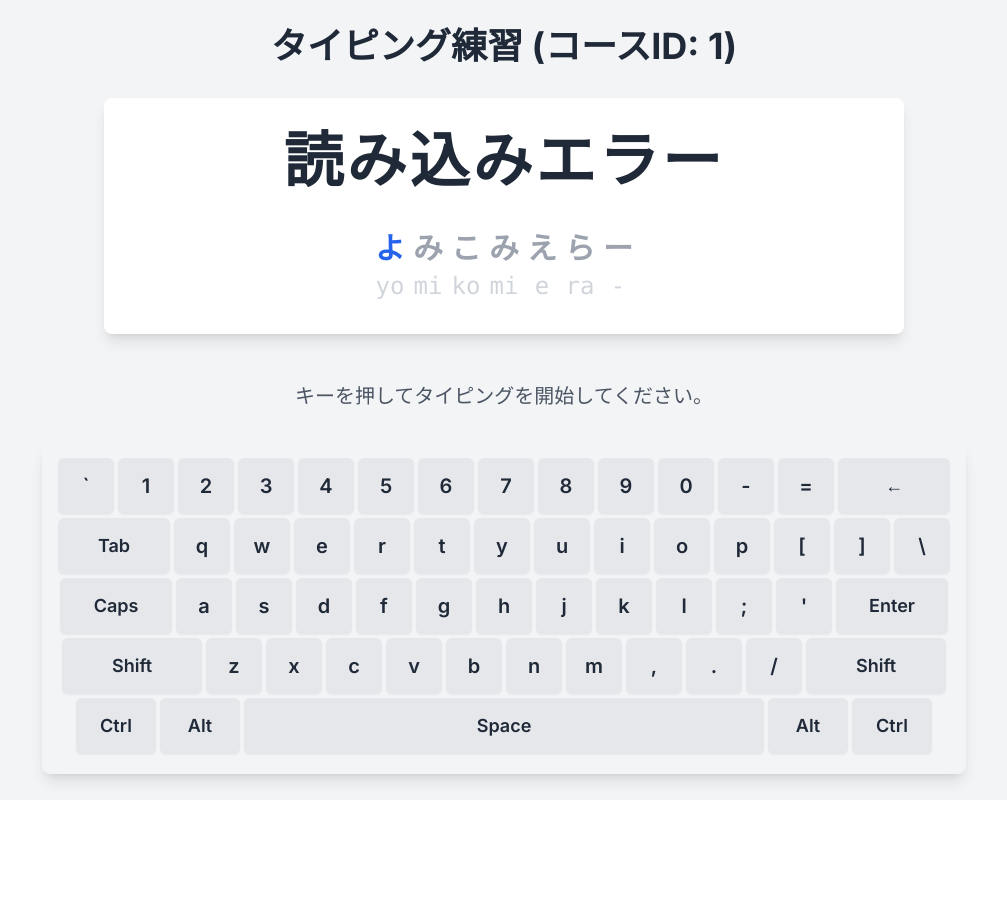
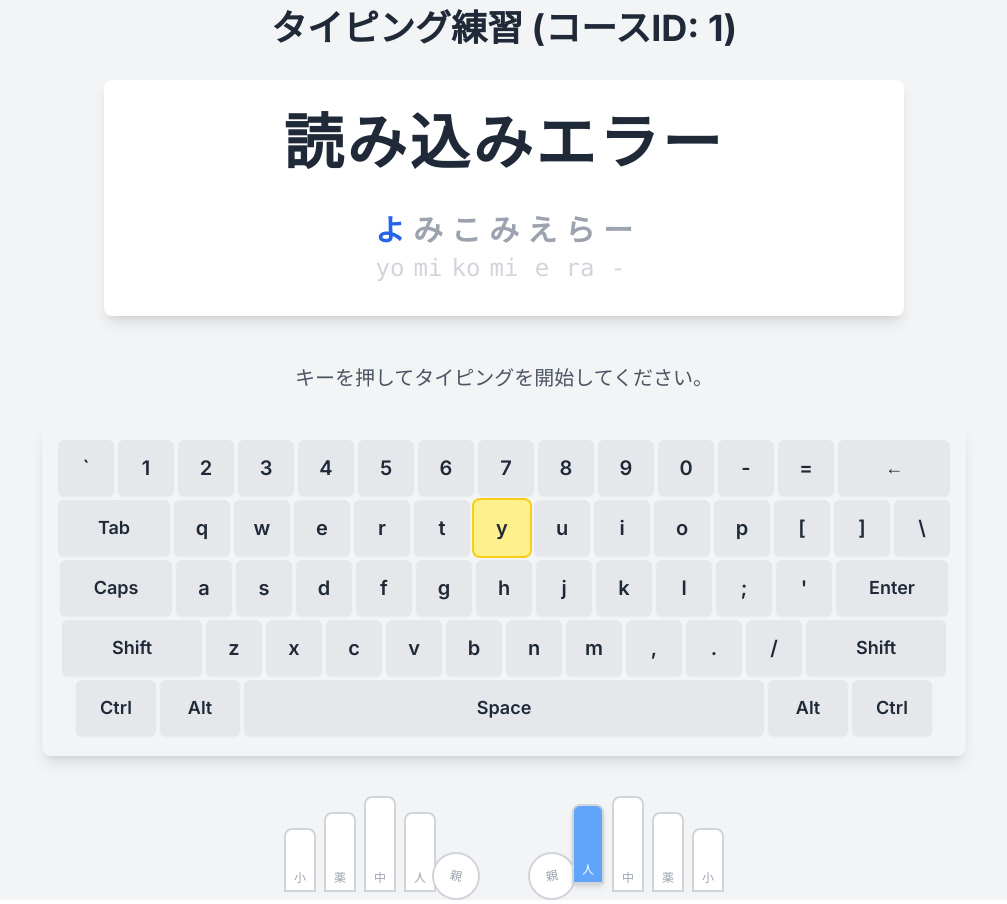
Before and after one commit to KotaOmatsu/my-typing-app, a Next.js app: page /typing/1 in a window 1280 px wide. Shown: the whole page, without its empty margins (136-1143 px from the left). Before the commit the page ends 800 px from the top, so only its background shows below. Built offline with nearby package versions, Linux system fonts and the light colour scheme; no server answers; the database is empty.

Commit message:
feat: implement visual finger guide and next key highlighting
- Create FingerGuide component to display active finger
- Add nextKey highlighting to OnScreenKeyboard
- Update TypingGame to calculate nextKey and pass it to child components
- Add constant for Key-to-Finger mapping

```diff
--- /dev/null
+++ b/src/components/FingerGuide.tsx
@@ -0,0 +1,60 @@
+'use client';
+
+import React from 'react';
+import { FingerName, KEY_TO_FINGER, FINGER_LABELS } from '../constants/fingerMapping';
+
+interface FingerGuideProps {
+  nextKey: string | null;
+}
+
+const FingerGuide: React.FC<FingerGuideProps> = ({ nextKey }) => {
+  const activeFinger: FingerName | null = nextKey ? KEY_TO_FINGER[nextKey.toLowerCase()] || null : null;
+
+  // Hand SVG/CSS implementation
+  // Using a simple representation with divs for now, structured as two hands
+
+  const renderFinger = (finger: FingerName, label: string, height: string) => {
+    const isActive = activeFinger === finger;
+    // Shared styles for fingers
+    const baseStyle = `w-8 rounded-t-lg border-2 border-gray-300 flex items-end justify-center pb-1 text-xs transition-colors duration-150 mx-1`;
+    const activeStyle = `bg-blue-400 border-blue-500 text-white transform -translate-y-2 shadow-md`;
+    const inactiveStyle = `bg-white text-gray-400`;
+
+    return (
+      <div
+        className={`${baseStyle} ${height} ${isActive ? activeStyle : inactiveStyle}`}
+      >
+        {label}
+      </div>
+    );
+  };
+
+  return (
+    <div className="flex justify-center items-end mt-6 space-x-12 select-none">
+      {/* Left Hand */}
+      <div className="flex items-end">
+        {renderFinger('left-pinky', '小', 'h-16')}
+        {renderFinger('left-ring', '薬', 'h-20')}
+        {renderFinger('left-middle', '中', 'h-24')}
+        {renderFinger('left-index', '人', 'h-20')}
+        <div className="w-12 h-12 -ml-2 rotate-12 transform translate-y-2">
+            {/* Thumb representation is tricky with simple divs, simplified here */}
+             <div className={`w-full h-full border-2 border-gray-300 rounded-full flex items-center justify-center text-xs ${activeFinger === 'left-thumb' ? 'bg-blue-400 text-white' : 'bg-white text-gray-400'}`}>親</div>
+        </div>
+      </div>
+
+      {/* Right Hand */}
+      <div className="flex items-end">
+        <div className="w-12 h-12 -mr-2 -rotate-12 transform translate-y-2">
+             <div className={`w-full h-full border-2 border-gray-300 rounded-full flex items-center justify-center text-xs ${activeFinger === 'right-thumb' ? 'bg-blue-400 text-white' : 'bg-white text-gray-400'}`}>親</div>
+        </div>
+        {renderFinger('right-index', '人', 'h-20')}
+        {renderFinger('right-middle', '中', 'h-24')}
+        {renderFinger('right-ring', '薬', 'h-20')}
+        {renderFinger('right-pinky', '小', 'h-16')}
+      </div>
+    </div>
+  );
+};
+
+export default FingerGuide;
--- a/src/components/OnScreenKeyboard.tsx
+++ b/src/components/OnScreenKeyboard.tsx
@@ -5,6 +5,7 @@ import React, { useState, useEffect } from 'react';
 interface OnScreenKeyboardProps {
   lastTypedKey?: string | null;
   mistypedKeys?: { [key: string]: number };
+  nextKey?: string | null;
 }
 
 const keyboardLayout = [
@@ -15,7 +16,7 @@ const keyboardLayout = [
   ['ctrl', 'alt', 'space', 'alt', 'ctrl'],
 ];
 
-const OnScreenKeyboard: React.FC<OnScreenKeyboardProps> = ({ lastTypedKey, mistypedKeys = {} }) => {
+const OnScreenKeyboard: React.FC<OnScreenKeyboardProps> = ({ lastTypedKey, mistypedKeys = {}, nextKey }) => {
   const [activeKey, setActiveKey] = useState<string | null>(null);
 
   useEffect(() => {
@@ -31,12 +32,14 @@ const OnScreenKeyboard: React.FC<OnScreenKeyboardProps> = ({ lastTypedKey, misty
   const getKeyClass = (key: string) => {
     let baseClass = 'flex items-center justify-center rounded-md shadow-sm text-gray-800 font-semibold';
     const mistakeCount = mistypedKeys[key.toLowerCase()] || 0;
+    const isNextKey = nextKey && key.toLowerCase() === nextKey.toLowerCase();
 
     if (key === activeKey) {
       baseClass += ' bg-blue-400 text-white'; // アクティブなキーの色
     } else if (mistakeCount > 0) {
-      baseClass += ` bg-red-500`
-      baseClass = `${baseClass} text-white`
+      baseClass += ` bg-red-500 text-white`;
+    } else if (isNextKey) {
+      baseClass += ' bg-yellow-200 ring-2 ring-yellow-400'; // 次に打つべきキーの色
     } else {
       baseClass += ' bg-gray-200 hover:bg-gray-300';
     }
--- a/src/components/TypingGame.tsx
+++ b/src/components/TypingGame.tsx
@@ -2,6 +2,7 @@
 
 import React from 'react';
 import OnScreenKeyboard from '../components/OnScreenKeyboard';
+import FingerGuide from '../components/FingerGuide';
 import { useTypingGame } from '../hooks/useTypingGame';
 import { getRecommendedRomaji } from '../utils/romajiUtils';
 import { useGameSettings } from '../hooks/useGameSettings';
@@ -24,6 +25,18 @@ const TypingGame: React.FC<TypingGameProps> = ({ courseId }) => {
   } = useTypingGame(courseId);
 
   const { settings, isSettingsLoaded } = useGameSettings();
+
+  // Calculate next key for guides
+  let nextKey: string | null = null;
+  if (typingUnits.length > 0 && currentKanaIndex < typingUnits.length) {
+      const currentUnit = typingUnits[currentKanaIndex];
+      const nextUnit = typingUnits[currentKanaIndex + 1];
+      const recommendedRomaji = getRecommendedRomaji(currentUnit, nextUnit);
+      const remainingRomaji = recommendedRomaji.slice(inputBuffer.length);
+      if (remainingRomaji.length > 0) {
+          nextKey = remainingRomaji[0];
+      }
+  }
 
   const renderText = () => {
     return typingUnits.map((unit, index) => {
@@ -99,7 +112,12 @@ const TypingGame: React.FC<TypingGameProps> = ({ courseId }) => {
 
       {error && <p className="text-red-500 text-xl mt-4">入力が間違っています。正しいローマ字を入力してください。</p>}
       {!isGameStarted && <p className="text-gray-600 text-xl mt-4">キーを押してタイピングを開始してください。</p>} {/* ゲーム開始前のメッセージ（オプション） */}
-      <OnScreenKeyboard lastTypedKey={lastTypedKey} /> {/* オン・スクリーン・キーボードを追加 */}
+
+      {/* キーボードと運指ガイド */}
+      <div className="flex flex-col items-center gap-4">
+        <OnScreenKeyboard lastTypedKey={lastTypedKey} nextKey={nextKey} />
+        <FingerGuide nextKey={nextKey} />
+      </div>
     </div>
   );
 };
--- /dev/null
+++ b/src/constants/fingerMapping.ts
@@ -0,0 +1,39 @@
+// src/constants/fingerMapping.ts
+
+export type FingerName =
+  | 'left-pinky' | 'left-ring' | 'left-middle' | 'left-index' | 'left-thumb'
+  | 'right-thumb' | 'right-index' | 'right-middle' | 'right-ring' | 'right-pinky';
+
+export const KEY_TO_FINGER: { [key: string]: FingerName } = {
+  // Left Hand
+  '1': 'left-pinky', 'q': 'left-pinky', 'a': 'left-pinky', 'z': 'left-pinky',
+  '2': 'left-ring', 'w': 'left-ring', 's': 'left-ring', 'x': 'left-ring',
+  '3': 'left-middle', 'e': 'left-middle', 'd': 'left-middle', 'c': 'left-middle',
+  '4': 'left-index', 'r': 'left-index', 'f': 'left-index', 'v': 'left-index',
+  '5': 'left-index', 't': 'left-index', 'g': 'left-index', 'b': 'left-index',
+
+  // Thumbs
+  ' ': 'left-thumb', // or right-thumb
+
+  // Right Hand
+  '6': 'right-index', 'y': 'right-index', 'h': 'right-index', 'n': 'right-index',
+  '7': 'right-index', 'u': 'right-index', 'j': 'right-index', 'm': 'right-index',
+  '8': 'right-middle', 'i': 'right-middle', 'k': 'right-middle', ',': 'right-middle',
+  '9': 'right-ring', 'o': 'right-ring', 'l': 'right-ring', '.': 'right-ring',
+  '0': 'right-pinky', 'p': 'right-pinky', ';': 'right-pinky', '/': 'right-pinky',
+  '-': 'right-pinky', '[': 'right-pinky', "'": 'right-pinky',
+  ']': 'right-pinky', '\\': 'right-pinky', '=': 'right-pinky'
+};
+
+export const FINGER_LABELS: { [key in FingerName]: string } = {
+  'left-pinky': '左小',
+  'left-ring': '左薬',
+  'left-middle': '左中',
+  'left-index': '左人',
+  'left-thumb': '左親',
+  'right-thumb': '右親',
+  'right-index': '右人',
+  'right-middle': '右中',
+  'right-ring': '右薬',
+  'right-pinky': '右小',
+};
```
